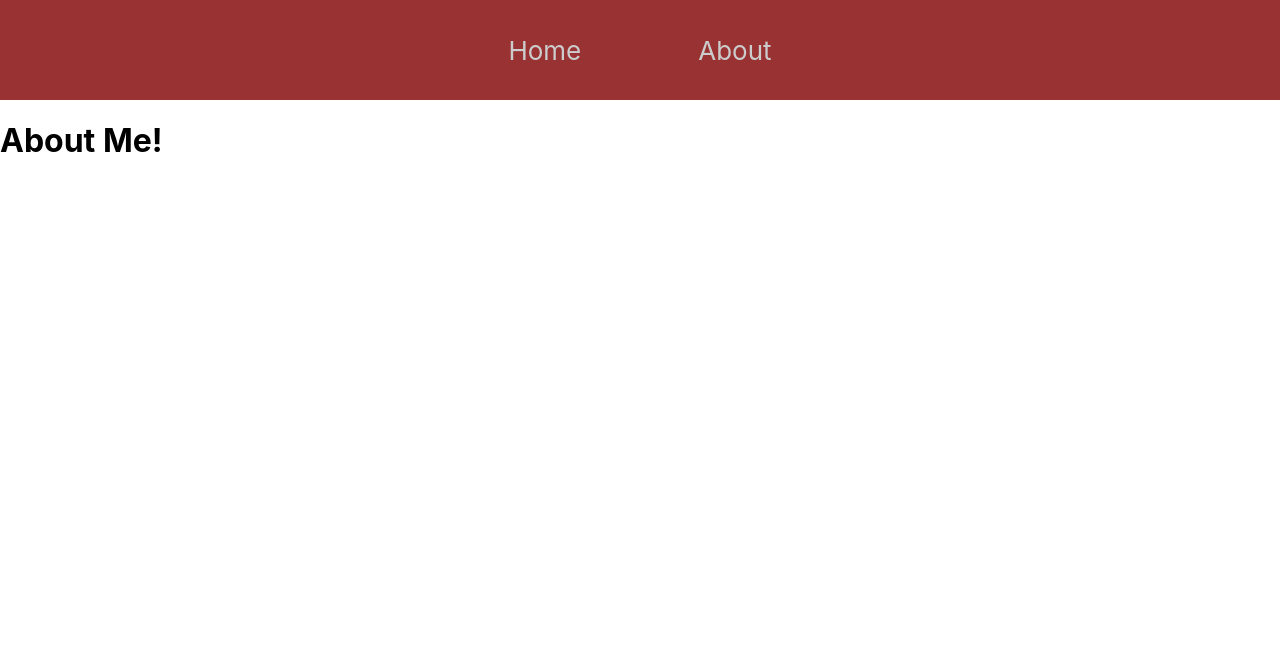
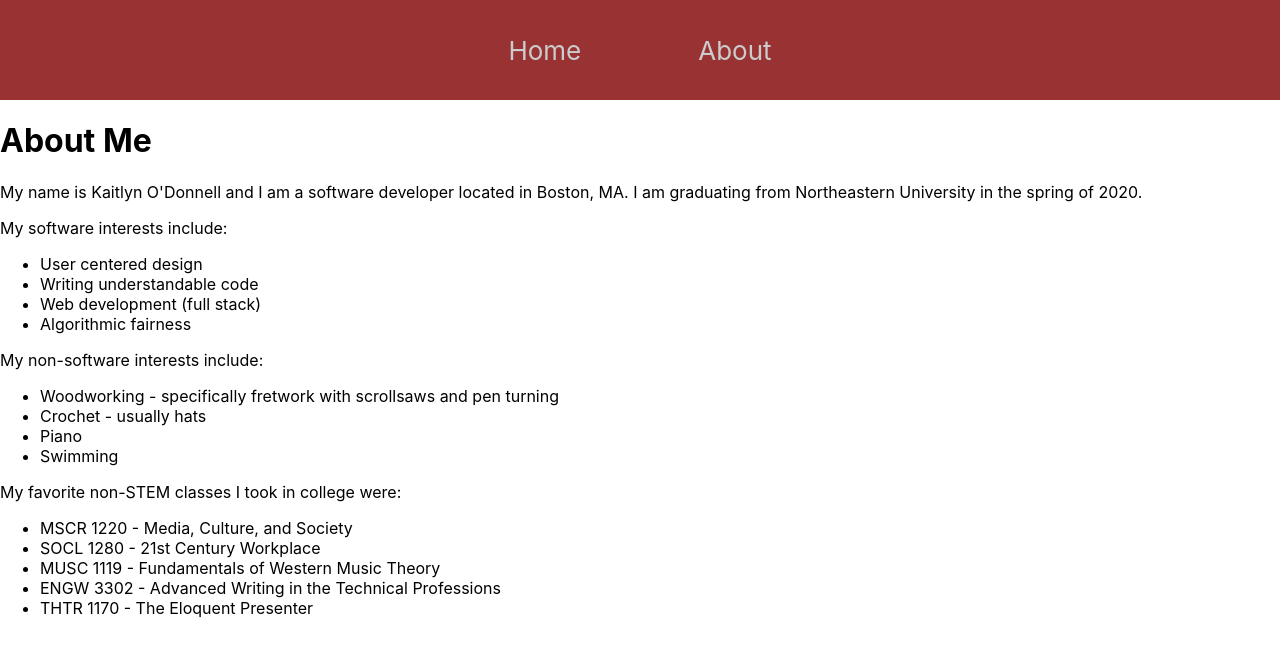
Before and after one commit to kodonnell327/resumesite, a React (Create React App) app: page /about in a window 1280 px wide. Shown: the top 652 px of the page. Built offline with nearby package versions, Linux system fonts and the light colour scheme.

Commit message:
WIP menu styling and structuring

```diff
--- a/src/about.js
+++ b/src/about.js
@@ -8,10 +8,43 @@ import './scss/global.scss';
 class About extends React.Component {
     render() {
         return (
-            <div>
+            <div className="about-page">
                 <Menu></Menu>
-                <h1>About Me!</h1>
-                <p></p>
+                <div className="left-side-bar">
+                    <h1>About Me</h1>
+                    <p>My name is Kaitlyn O'Donnell and I am a software developer located in Boston, MA. I am graduating from Northeastern University in the spring of 2020.</p>
+                    <p>My software interests include:
+                        <ul>
+                            <li>User centered design</li>
+                            <li>Writing understandable code</li>
+                            <li>Web development (full stack)</li>
+                            <li>Algorithmic fairness</li>
+                        </ul>
+                    </p>
+                    <p>
+                        My non-software interests include:
+                        <ul>
+                            <li>Woodworking - specifically fretwork with scrollsaws and pen turning</li>
+                            <li>Crochet - usually hats</li>
+                            <li>Piano</li>
+                            <li>Swimming</li>
+                        </ul>
+                    </p>
+
+                    <p>
+                        My favorite non-STEM classes I took in college were:
+                        <ul>
+                            <li>MSCR 1220 - Media, Culture, and Society</li>
+                            <li>SOCL 1280 - 21st Century Workplace</li>
+                            <li>MUSC 1119 - Fundamentals of Western Music Theory</li>
+                            <li>ENGW 3302 - Advanced Writing in the Technical Professions</li>
+                            <li>THTR 1170 - The Eloquent Presenter</li>
+                        </ul>
+                    </p>
+                </div>
+                <div className="right-side-bar">
+
+                </div>
             </div>
 
         );
--- a/src/home.js
+++ b/src/home.js
@@ -7,7 +7,7 @@ class Home extends React.Component {
     render() {
         return (
             <div className="Home">
-                <Menu></Menu>
+                <Menu currentPage="home"></Menu>
                 <div className="Home-body">
                     <h1>Welcome!</h1>
                     <p>This site is a work in progress.
--- a/src/menu.js
+++ b/src/menu.js
@@ -1,22 +1,39 @@
 import React from 'react';
 import { Route, Link, BrowserRouter as Router } from 'react-router-dom'
 import './scss/menu.scss';
+import capitalize from './utils/capitalize';
 
-function Menu() {
+class Menu extends React.Component{
+    constructor(props) {
+        super(props);
+        this.state = {
+            currentPage: props.currentPage,
+        };
+    }
+
+    getListItem(link, title) {
+        let classes = ['menu-link'];
+        if (this.state.currentPage === title) {
+            classes.push('currentPage');
+        }
+        return (
+            <li className='menu-list-item'>
+                <Link to={link} className={classes.join(' ')}>
+                        {capitalize(title)}</Link>
+            </li>
+        );
+    }
+
+    render() {
         return (
             <header className="menu-header">
                 <ul className="menu-list">
-                <li className='menu-list-item'>
-                    <Link to='/' className="menu-link">
-                    Home</Link>
-                </li>
-                <li className="menu-list-item">
-                <Link to='/about' className="menu-link">
-                    About</Link>
-                </li>
+                    {this.getListItem('/', 'home')}
+                    {this.getListItem('/about', 'about')}
                 </ul>
             </header>
         );
     }
+}
 
 export default Menu;
--- a/src/scss/_links.scss
+++ b/src/scss/_links.scss
@@ -16,7 +16,7 @@
         transform: scale(1.2);
         cursor: pointer;
     }
-    &:active {
+    .currentLink {
         background-color: $active-color;
     }
 }
--- /dev/null
+++ b/src/scss/about.scss
@@ -0,0 +1,2 @@
+@import "./colors.scss";
+@import "./links.scss";
--- /dev/null
+++ b/src/utils/capitalize.js
@@ -0,0 +1,6 @@
+const capitalize = (s) => {
+    if (typeof s !== 'string') return '';
+    return s.charAt(0).toUpperCase() + s.slice(1);
+}
+
+export default capitalize;
```
Lines whose indentation alone changed are shown as unchanged.
